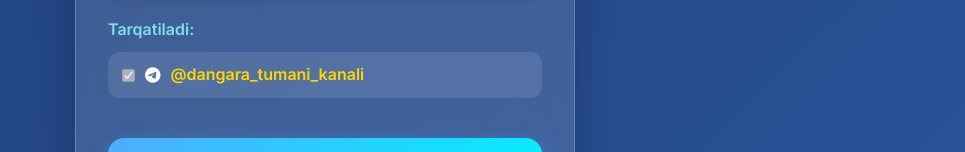
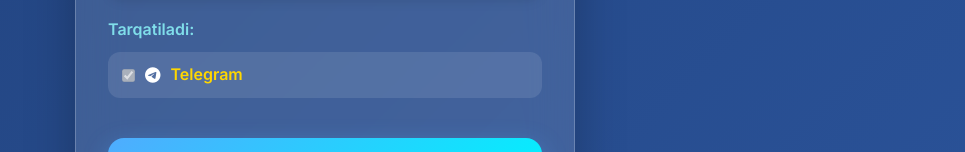
Before and after one commit to Devloper-Dilshod/Reklma-agnetligi-dangara, a plain HTML site: page index.html in a window 1280 px wide. Shown: the part 987-1139 px from the top of the page, without its empty margins (315-1280 px from the left). Drawn offline with nearby package versions, Linux system fonts and the light colour scheme.

Commit message:
Update project

```diff
--- a/index.html
+++ b/index.html
@@ -76,7 +76,7 @@
         <label class="platform-item">
             <input type="checkbox" checked disabled>
             <i class="fab fa-telegram-plane"></i>
-            <a href="https://t.me/dangara_tumani_kanali" target="_blank">@dangara_tumani_kanali</a>
+            <a href="https://t.me/dangara_hokimi" target="_blank">Telegram</a>
         </label>
     </div>
 
```
